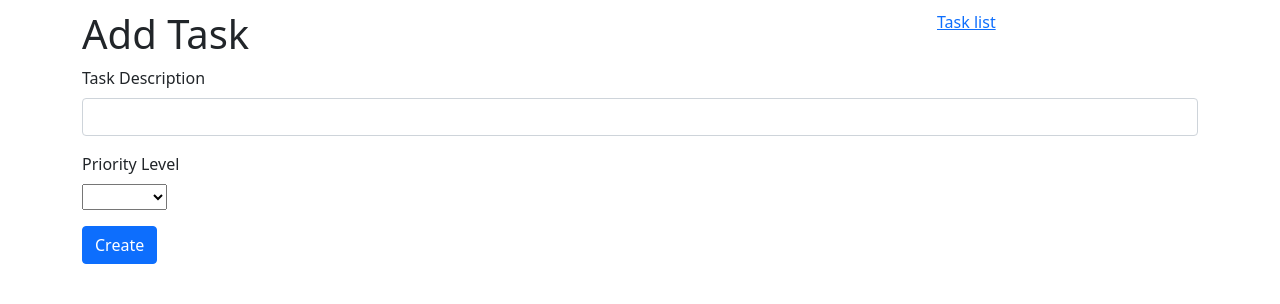
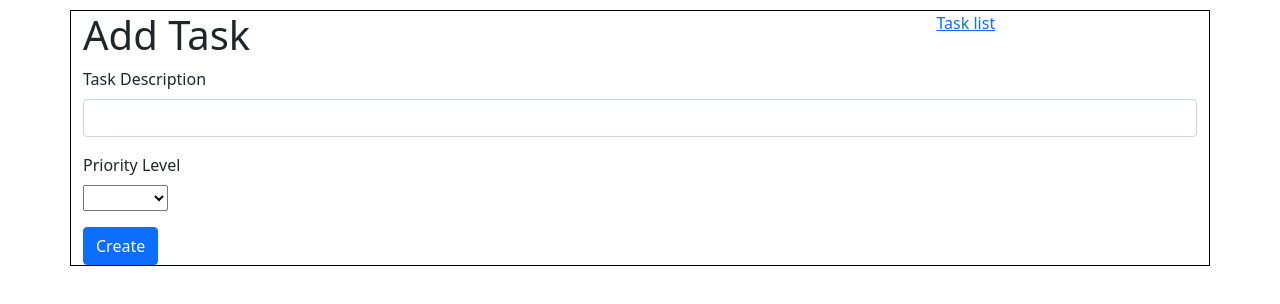
Before and after one commit to minhle0105/codeforvn-todo, an Angular app: page /tasks/create in a window 1280 px wide. Shown: the top 304 px of the page. Built offline with nearby package versions, Linux system fonts and the light colour scheme.

Commit message:
add css border

```diff
--- a/src/app/task/task-list/task-list.component.html
+++ b/src/app/task/task-list/task-list.component.html
@@ -1,7 +1,7 @@
 <h2 class="text-center">
   Todo App
 </h2>
-<div class="container" style="border: 1px solid black">
+<div class="container">
   <div class="row">
     <div class="col-md-3 offset-md-2">
       <h3>Total tasks: {{taskList.length}}</h3>
--- a/src/app/task/update-task/update-task.component.html
+++ b/src/app/task/update-task/update-task.component.html
@@ -1,4 +1,4 @@
-<div class="container" style="margin-top: 5px; box-shadow: 5px 5px 10px 10px orangered">
+<div class="container">
   <div class="row">
     <div class="col-md-3">
       <h1>Update Task</h1>
--- a/src/styles.css
+++ b/src/styles.css
@@ -1,2 +1,7 @@
 /* You can add global styles to this file, and also import other style files */
 @import "~bootstrap/dist/css/bootstrap.css";
+
+div.container {
+  border: 1px solid black;
+  margin-top: 10px;
+}
```
